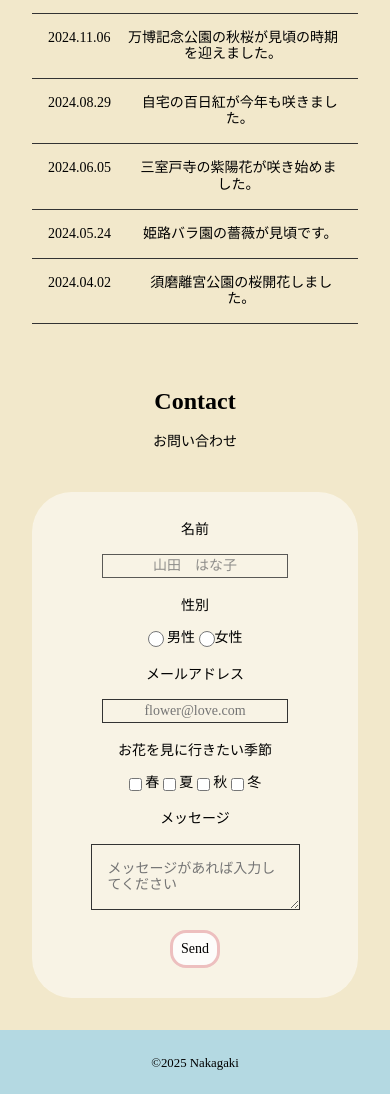
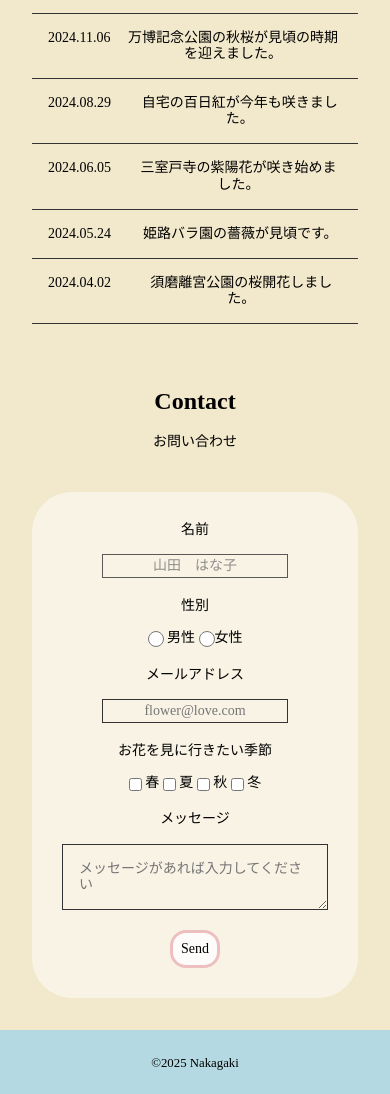
Before and after one commit to Aya-naka/portfolio, a plain HTML site: page index.html in a window 390 px wide. Shown: the part 2545-3639 px from the top of the page. Drawn offline with Linux system fonts and the light colour scheme; a web font is replaced by a local one.

Commit message:
Add files via upload

```diff
--- a/css/style.css
+++ b/css/style.css
@@ -219,6 +219,13 @@ footer {
         gap: 24px;
     }
 
+    main .div00 .sec04 .p04 textarea {
+        border: 1px solid #333;
+        padding: 1rem;
+        text-align: left;
+        width: 100%;
+    }
+
     .bar {
         height: 4px;
         width: 100%;
```
